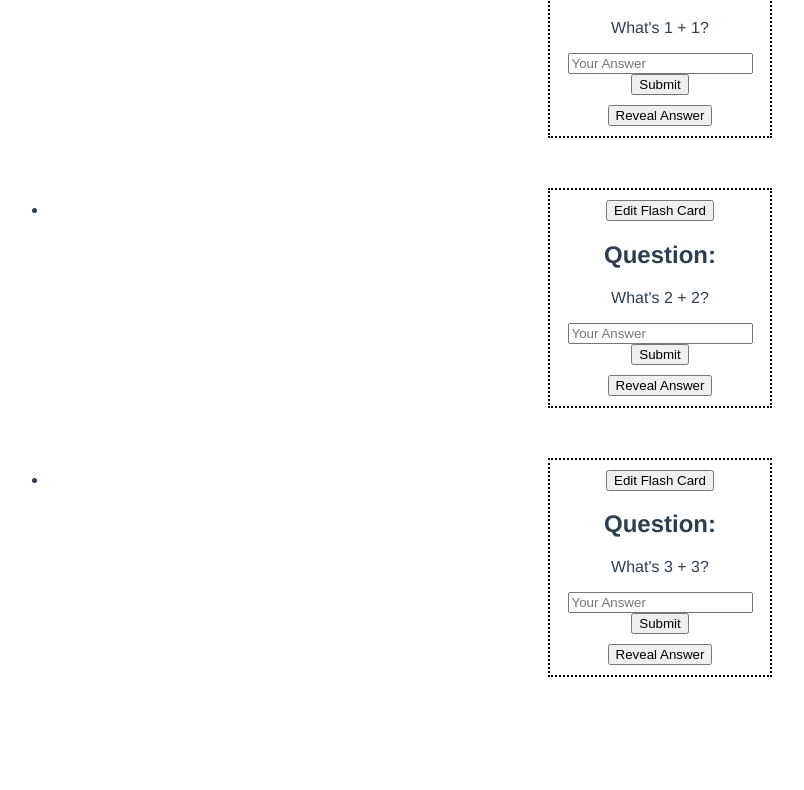
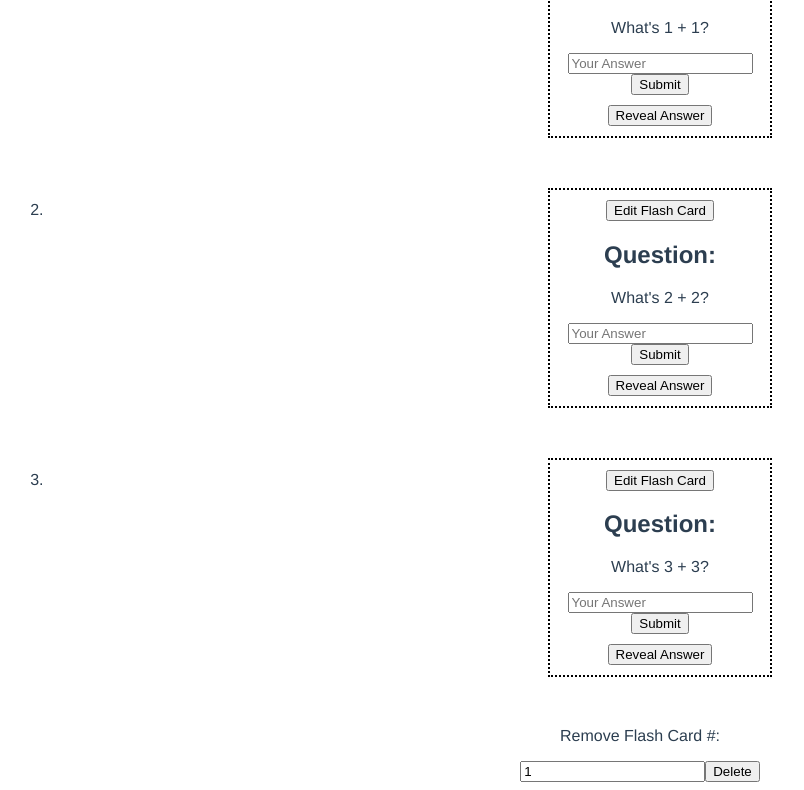
Before and after one commit to MIClavelTe/vue-realworldvue, a Vue app: page / in a window 1280 px wide. Shown: the part 248-1038 px from the top of the page, without its empty margins (0-804 px from the left). Before the commit the page ends 975 px from the top, so only its background shows below. Built offline with nearby package versions, Linux system fonts and the light colour scheme.

Commit message:
add delete feature

```diff
--- a/src/views/Home.vue
+++ b/src/views/Home.vue
@@ -1,11 +1,15 @@
 <template>
   <div class="home">
     <h1>Flash Card App</h1>
-    <ul>
+    <ol>
       <li v-for="(card, index) in cards" :key="index">
         <Card :question="card.question" :answer="card.answer" />
       </li>
-    </ul>
+    </ol>
+
+    <p>Remove Flash Card #:</p>
+    <input type="text" v-model="deletedCard" />
+    <button @click="deleteCard">Delete</button>
   </div>
 </template>
 
@@ -30,8 +34,15 @@ export default {
           question: "What's 3 + 3?",
           answer: "6"
         }
-      ]
+      ],
+      deletedCard: 1
     };
+  },
+  methods: {
+    deleteCard() {
+      var start = this.deletedCard - 1;
+      this.cards.splice(start, 1);
+    }
   }
 };
 </script>
```
